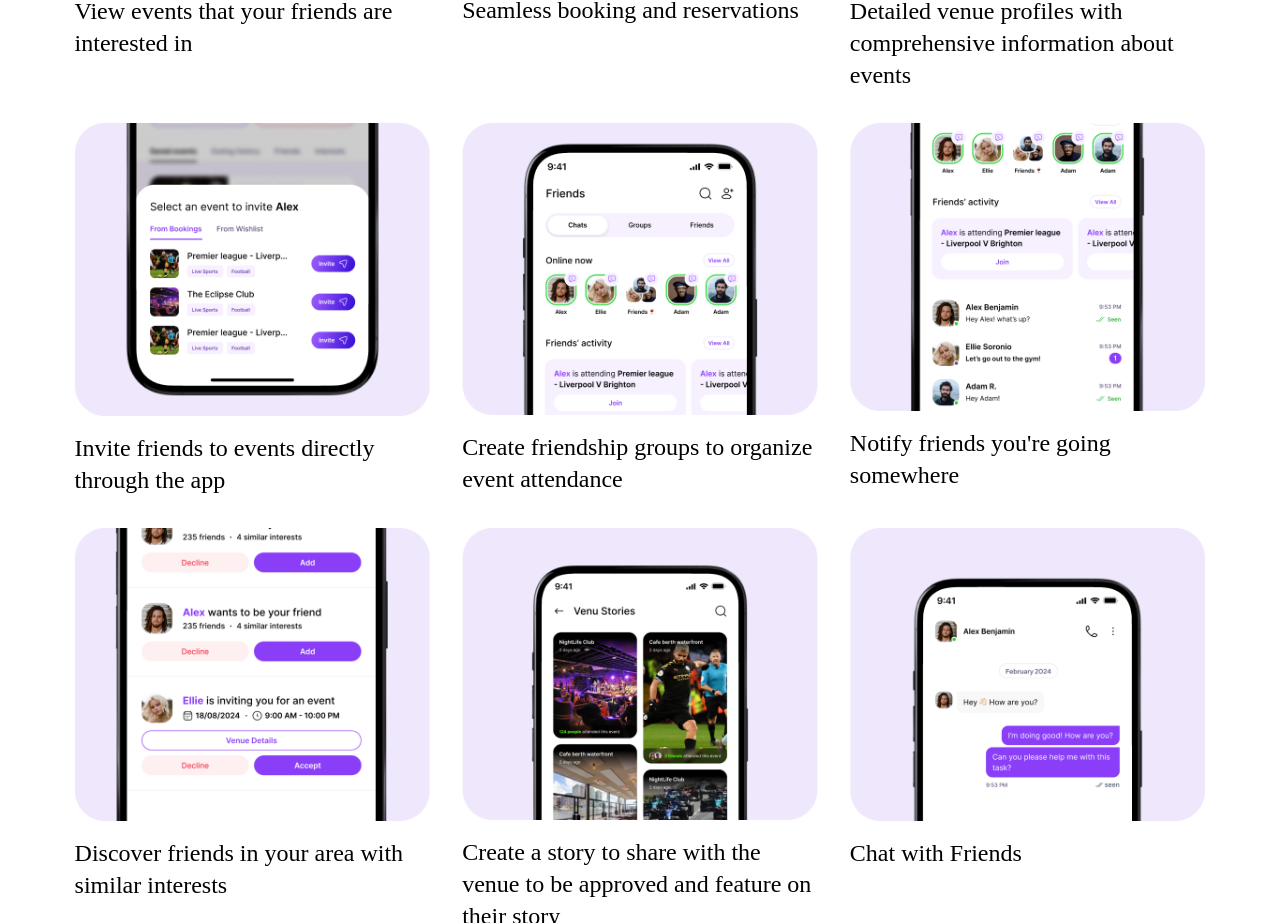
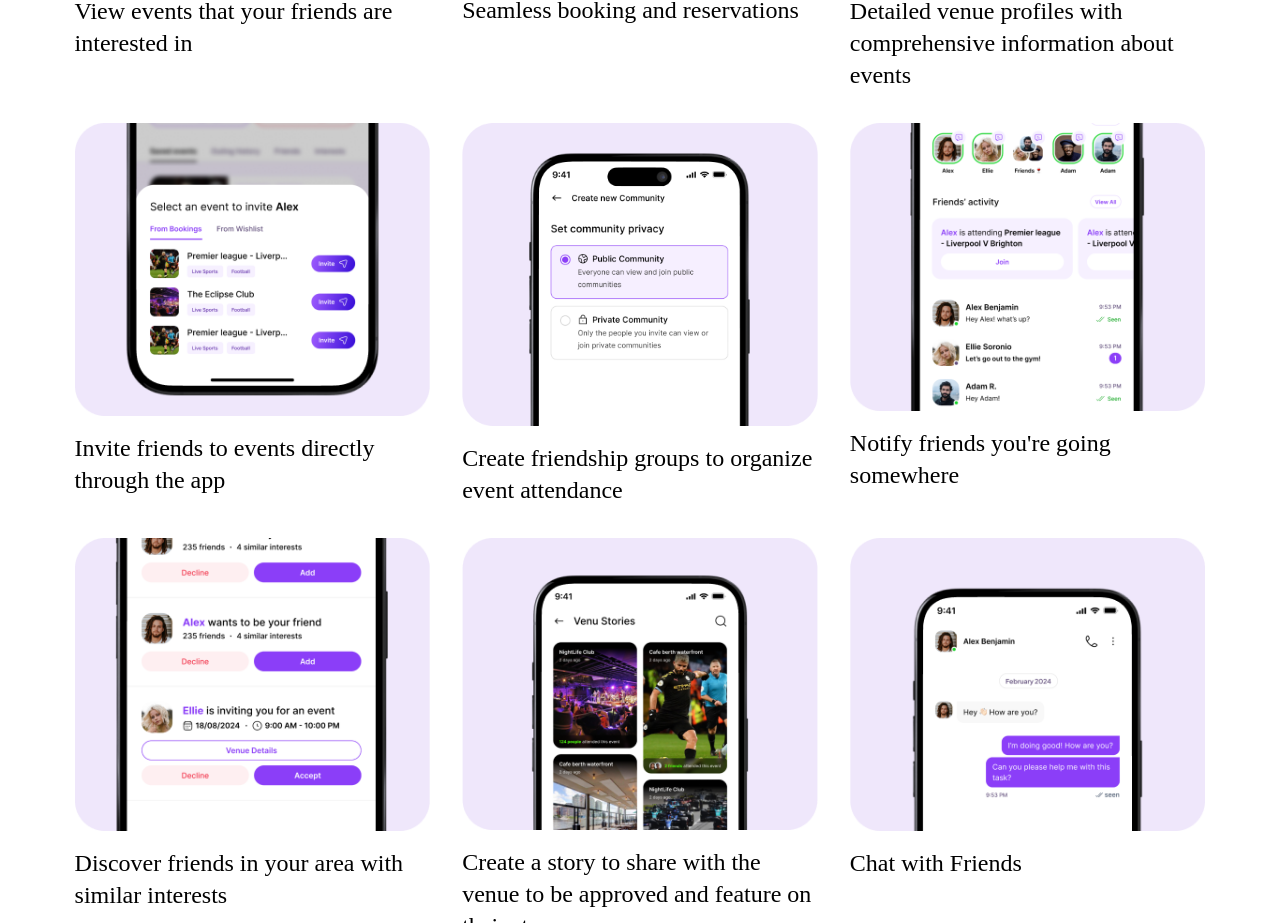
Before and after one commit to bengriffiths7/VENUWEBSITE, a React (Vite) app: page / in a window 1280 px wide. Shown: the part 2418-3341 px from the top of the page. Built offline with nearby package versions, Linux system fonts and the light colour scheme; a web font is replaced by a local one.

Commit message:
Data Update

```diff
--- a/src/components/ExcitingFeatures.jsx
+++ b/src/components/ExcitingFeatures.jsx
@@ -38,7 +38,7 @@ const user = [
     },
     {
         title: "Create friendship groups to organize event attendance",
-        image: "/assets/img/e-feature-8.png",
+        image: "/assets/img/Frame6.png",
         category: "end-user"
     },
     {
```
Also changed, not shown: public/assets/img/Frame5.png (added), public/assets/img/Frame6.png (added).
